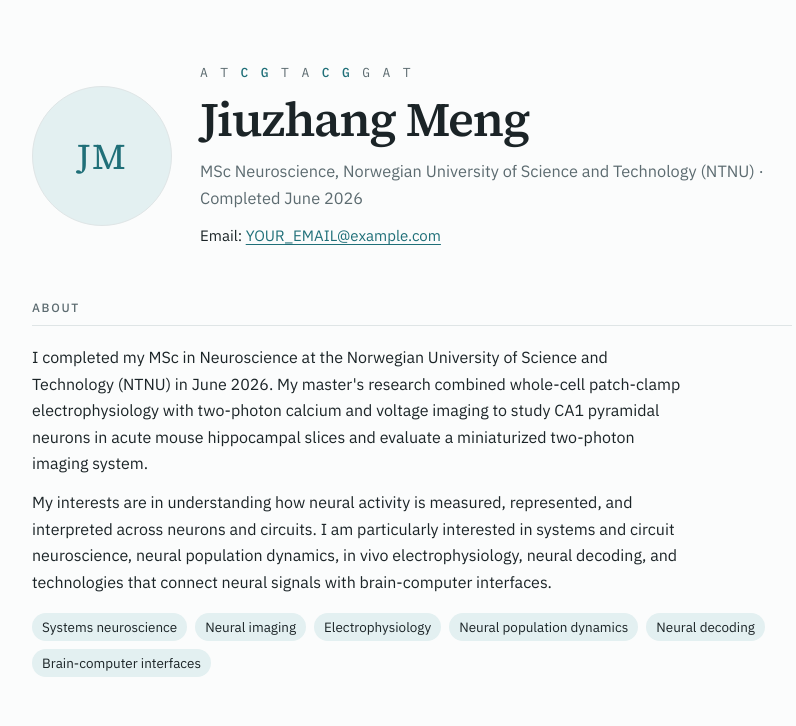
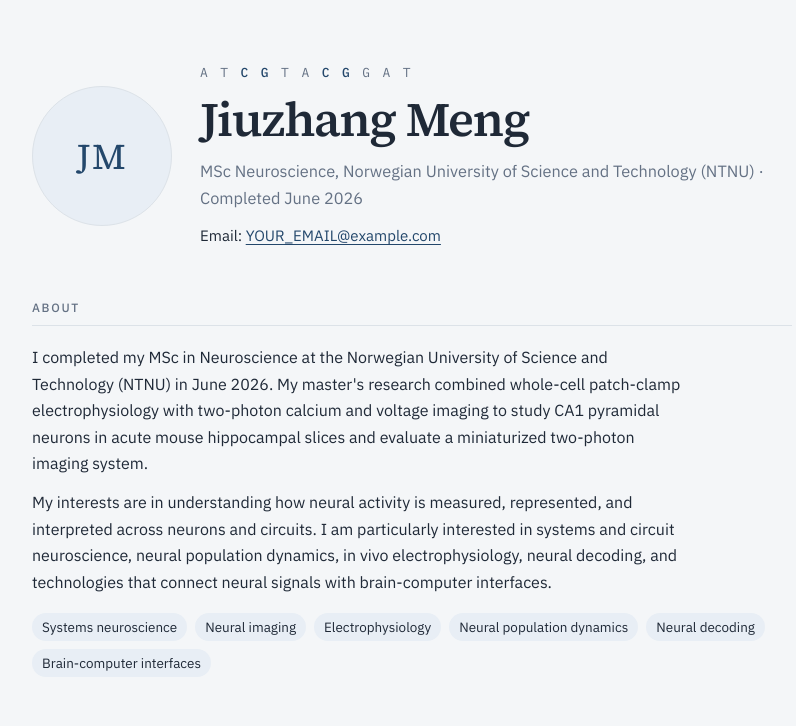
Before and after one commit to JiuzhangMeng/jiuzhangmeng.github.io, a plain HTML site: page index.html in a window 1280 px wide. Shown: the top 726 px of the page, without its empty margins (228-1024 px from the left). Drawn offline with Linux system fonts and the light colour scheme.

Commit message:
Modify CSS variables in index.html
Updated CSS variables for background, foreground, and accent colors.

```diff
--- a/index.html
+++ b/index.html
@@ -12,8 +12,8 @@
   <style>
     *, *::before, *::after { box-sizing: border-box; }
     :root {
-      --bg: #fbfcfc; --fg: #1b2427; --muted: #5c6b70; --rule: #dfe5e6;
-      --accent: #1f6f78; --accent-soft: #e3f0f1;
+      --bg: #f4f6f8; --fg: #1f2937; --muted: #647184; --rule: #dce2e8;
+      --accent: #23476b; --accent-soft: #e8eef5;
       --display: "Source Serif 4", Georgia, "Times New Roman", serif;
       --body: "IBM Plex Sans", -apple-system, BlinkMacSystemFont, "Segoe UI", sans-serif;
       --mono: "IBM Plex Mono", ui-monospace, Menlo, Consolas, monospace;
```
